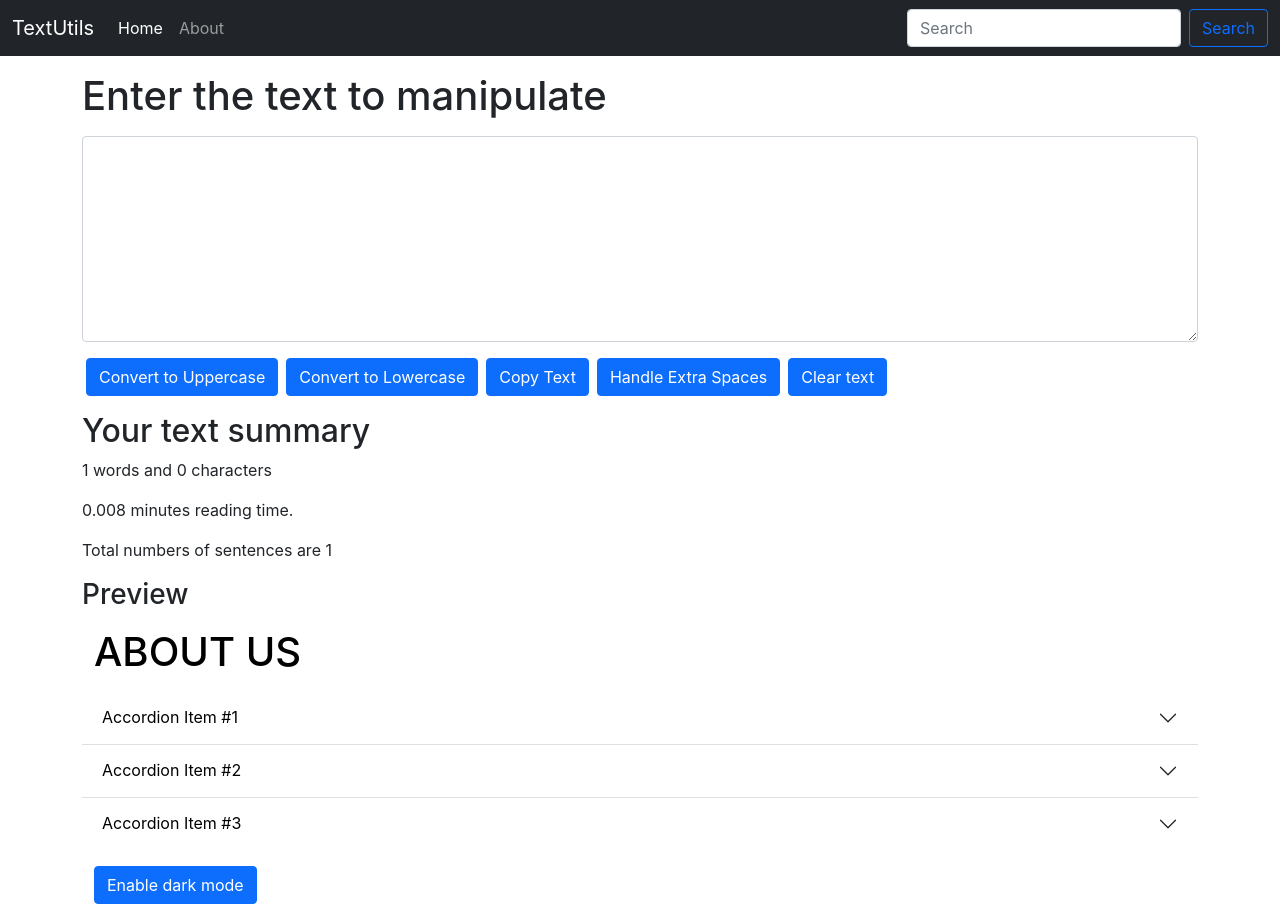
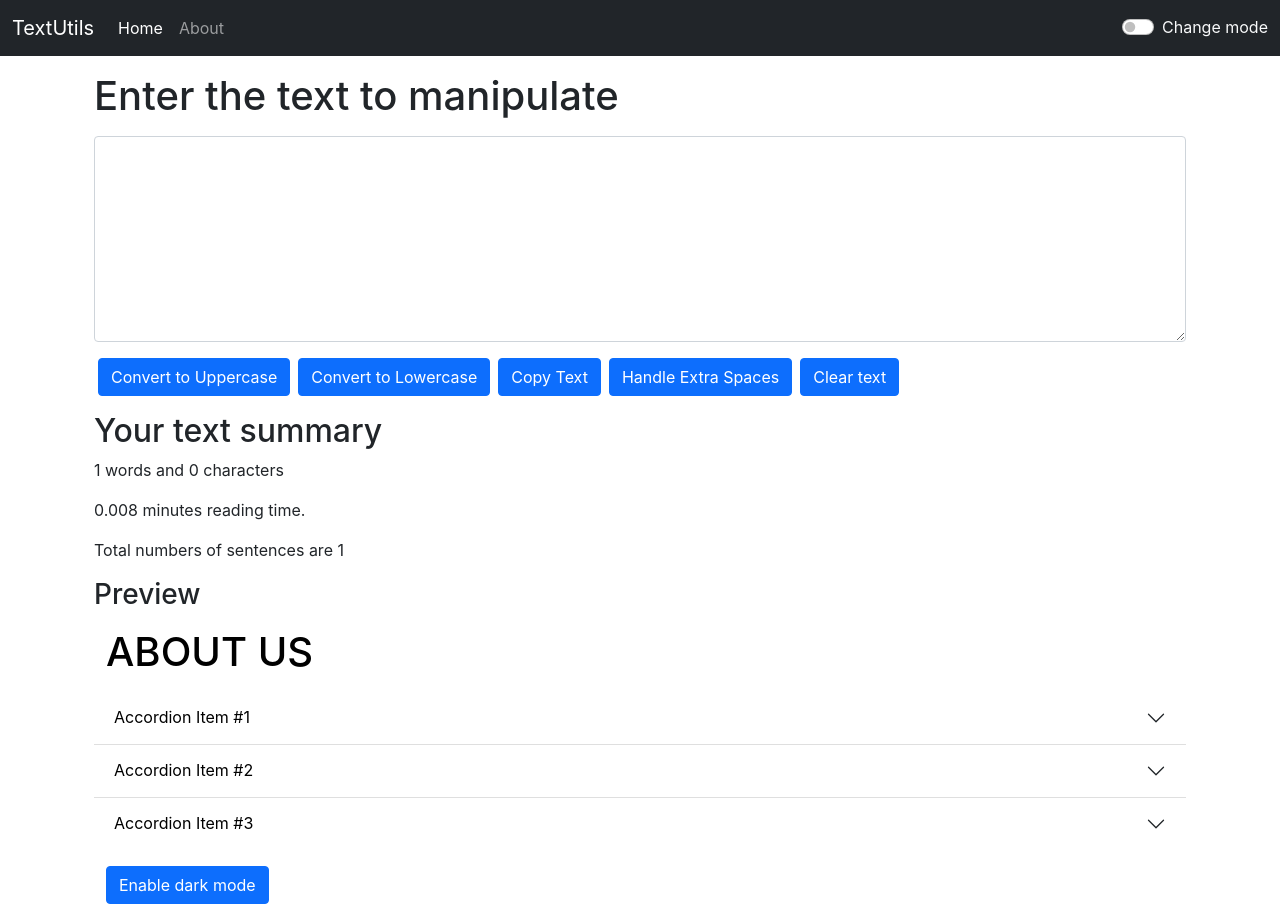
Before and after one commit to sohamobh/webelight-first, a React (Create React App) app: page / in a window 1280 px wide. Built offline with nearby package versions, Linux system fonts and the light colour scheme.

Commit message:
React-Day-4/textutils

```diff
--- a/src/App.js
+++ b/src/App.js
@@ -3,13 +3,30 @@
 import Navbar from "./components/Navbar"
 import TextForm from "./components/TextForm"
 import About from "./components/About"
+import { useState } from "react"
 
 //new project.. text management
 function App() {
+    const [mode, setMode] = useState("dark") //whether darkmode is enables or not
+    const togglemode = () => {
+        if (mode === "light") {
+            setMode("dark")
+            document.body.style.color = "white"
+            document.body.style.backgroundColor = "#212529"
+        } else {
+            setMode("light")
+            document.body.style.color = "black"
+            document.body.style.backgroundColor = "white"
+        }
+    }
     return (
         <>
-            <Navbar title="TextUtils"></Navbar>
-            <div className="=container my-3">
+            <Navbar
+                title="TextUtils"
+                mode={mode}
+                togglemode={togglemode}
+            ></Navbar>
+            <div className="container my-3">
                 <TextForm heading="Enter the text to manipulate"></TextForm>
                 <About></About>
             </div>
--- a/src/components/Navbar.js
+++ b/src/components/Navbar.js
@@ -3,7 +3,9 @@
 
 export default function Navbar(props) {
     return (
-        <nav className="navbar navbar-expand-lg navbar-dark bg-dark">
+        <nav
+            className={`navbar navbar-expand-lg navbar-${props.mode} bg-${props.mode}`}
+        >
             <div className="container-fluid">
                 <a className="navbar-brand" href="/">
                     {props.title}
@@ -39,7 +41,26 @@
                             </a>
                         </li>
                     </ul>
-                    <form className="d-flex">
+                    <div
+                        className={`form-check form-switch text-${
+                            props.mode === "light" ? "dark" : "light"
+                        }`}
+                    >
+                        <input
+                            className="form-check-input"
+                            onClick={props.togglemode}
+                            type="checkbox"
+                            role="switch"
+                            id="flexSwitchCheckDefault"
+                        />
+                        <label
+                            className="form-check-label"
+                            htmlFor="flexSwitchCheckDefault"
+                        >
+                            Change mode
+                        </label>
+                    </div>
+                    {/*<form className="d-flex">
                         <input
                             className="form-control me-2"
                             type="search"
@@ -52,7 +73,7 @@
                         >
                             Search
                         </button>
-                    </form>
+                     </form>*/}
                 </div>
             </div>
         </nav>
```
